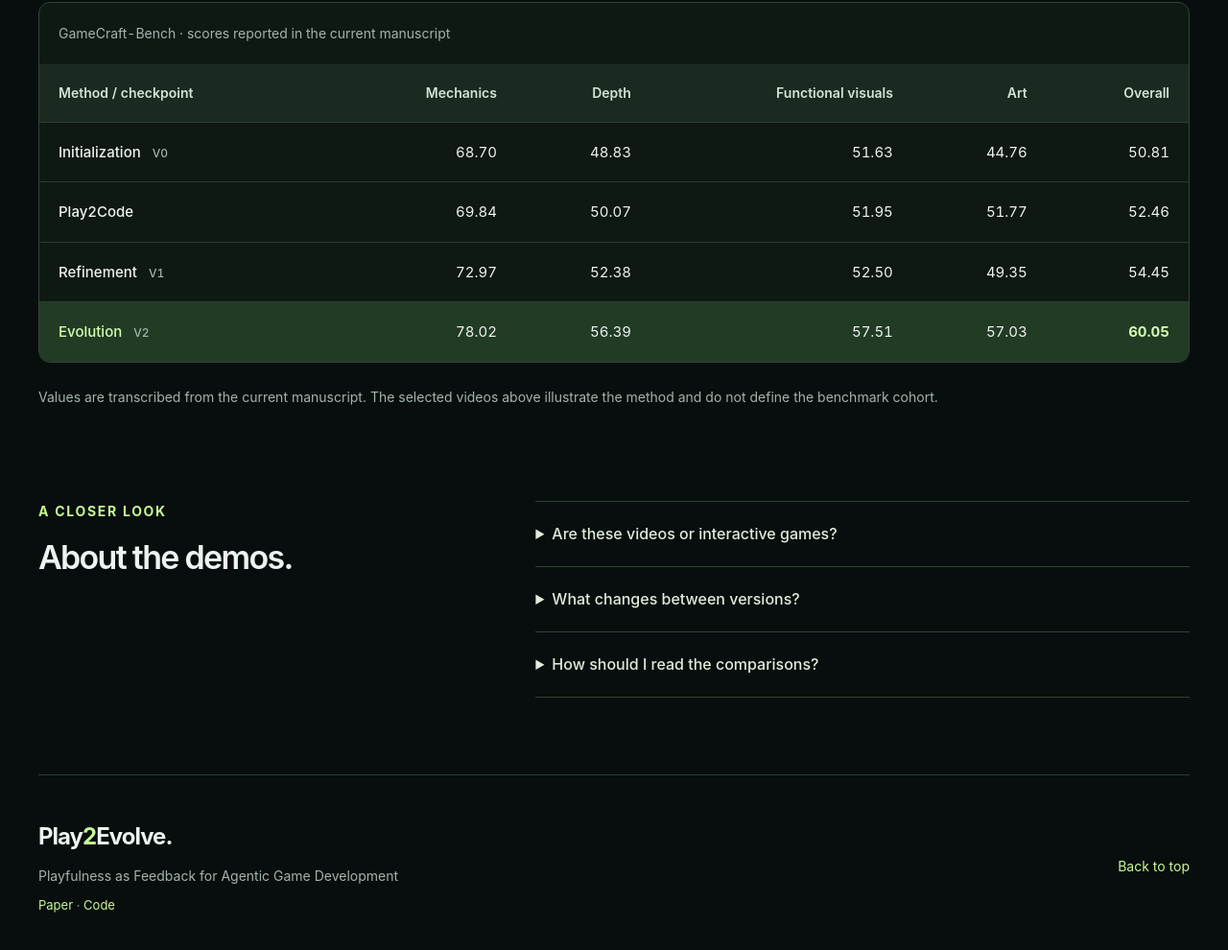
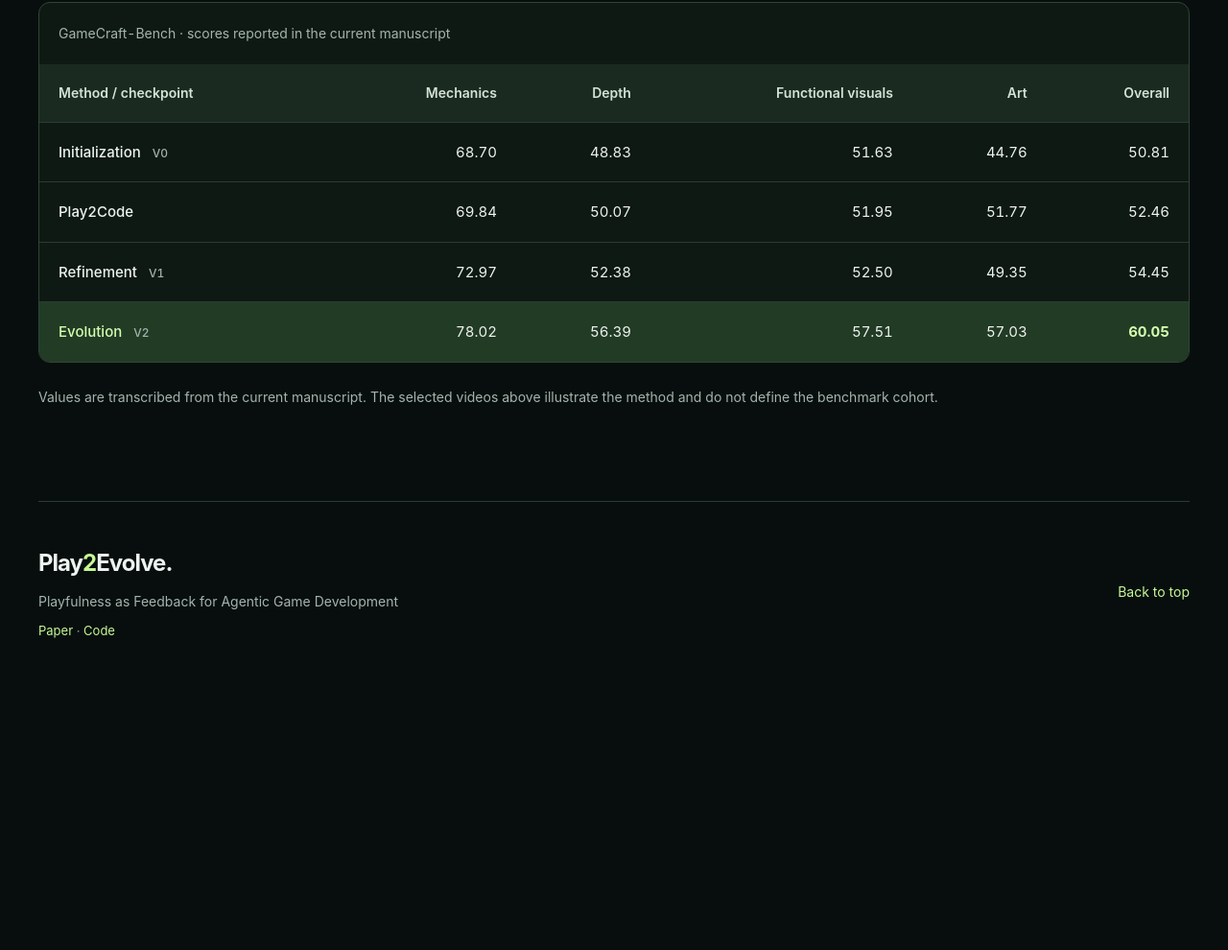
Before and after one commit to showlab/Play2Evolve, a plain HTML site: page docs/index.html in a window 1280 px wide. Shown: the part 7271-8261 px from the top of the page at 96% size. After the commit the page ends 7983 px from the top, so only its background shows below. Drawn offline with Linux system fonts and the light colour scheme.

Commit message:
Remove About the demos section

```diff
--- a/docs/index.html
+++ b/docs/index.html
@@ -163,14 +163,6 @@
       </tbody></table></div>
       <p class="section-note">Values are transcribed from the current manuscript. The selected videos above illustrate the method and do not define the benchmark cohort.</p>
     </section>
-    <section class="container reading-notes" aria-labelledby="reading-notes-title">
-      <div><p class="eyebrow">A closer look</p><h2 id="reading-notes-title">About the demos.</h2></div>
-      <div class="reading-questions">
-        <details><summary>Are these videos or interactive games?</summary><p>The clips are recordings of games built with generated visual materials and executable game code. This page presents recorded demonstrations; it does not run the games in your browser.</p></details>
-        <details><summary>What changes between versions?</summary><p>Initialization builds a runnable game. Refinement repairs functional and visual defects. Evolution develops gameplay and aesthetics through further playtesting and coordinated changes to materials and code.</p></details>
-        <details><summary>How should I read the comparisons?</summary><p>The selected clips illustrate different checkpoints and routes. They are not frame-matched A/B tests or the full benchmark cohort. The evaluation table reports the manuscript’s benchmark scores.</p></details>
-      </div>
-    </section>
   </main>
   <footer class="container site-footer">
     <div><a class="wordmark" href="#top">Play<span>2</span>Evolve.</a><p>Playfulness as Feedback for Agentic Game Development</p><p class="preview-note"><a href="https://arxiv.org/abs/2611.33457v1">Paper</a> · <a href="https://github.com/showlab/Play2Evolve">Code</a></p></div>
```
